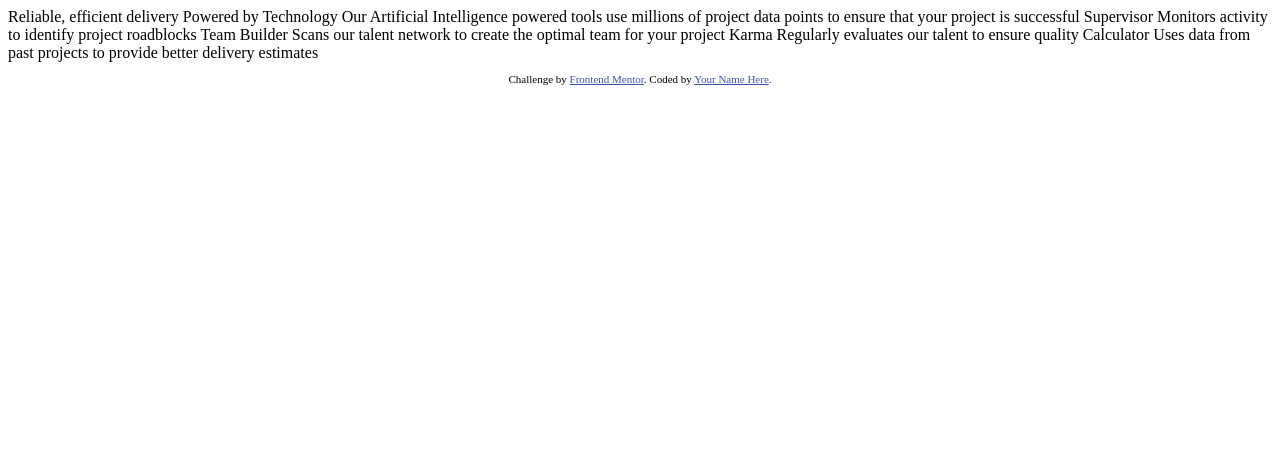
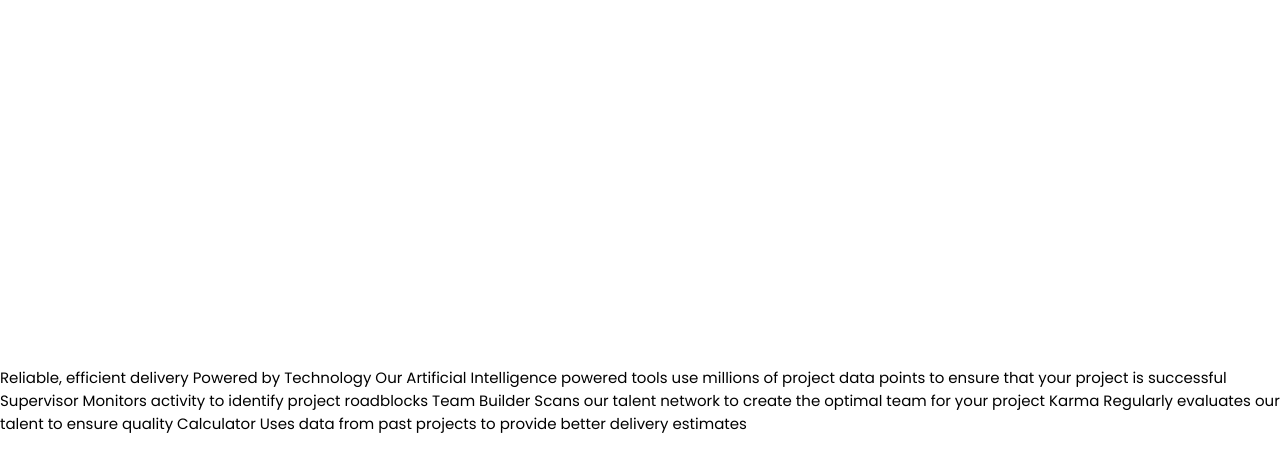
Before and after one commit to teempe/frontend-mentor-four-card-feature-section, a plain HTML site: page index.html in a window 1280 px wide. Drawn offline with Linux system fonts and the light colour scheme.

Commit message:
Project base setup.

```diff
--- a/index.html
+++ b/index.html
@@ -5,15 +5,12 @@
         <meta name="viewport" content="width=device-width, initial-scale=1.0"> <!-- displays site properly based on user's device -->
 
         <link rel="icon" type="image/png" sizes="32x32" href="./images/favicon-32x32.png">
+        <link rel="preconnect" href="https://fonts.googleapis.com">
+        <link rel="preconnect" href="https://fonts.gstatic.com" crossorigin>
+        <link href="https://fonts.googleapis.com/css2?family=Poppins:wght@200;400;600&display=swap" rel="stylesheet">
         <link rel="stylesheet" href="style.css">
 
         <title>Frontend Mentor | Four card feature section</title>
-
-        <!-- Feel free to remove these styles or customise in your own stylesheet 👍 -->
-        <style>
-            .attribution { font-size: 11px; text-align: center; }
-            .attribution a { color: hsl(228, 45%, 44%); }
-        </style>
     </head>
     <body>
 
@@ -39,7 +36,7 @@
         <footer>
             <p class="attribution">
                 Challenge by <a href="https://www.frontendmentor.io?ref=challenge" target="_blank">Frontend Mentor</a>.
-                Coded by <a href="#">Your Name Here</a>.
+                Coded by <a href="https://github.com/teempe">teempe</a>.
             </p>
         </footer>
     </body>
--- a/style.css
+++ b/style.css
@@ -0,0 +1,54 @@
+:root {
+    /* Primary Colors */
+    --red: hsl(0, 78%, 62%);
+    --cyan: hsl(180, 62%, 55%);
+    --orange: hsl(34, 97%, 64%);
+    --blue: hsl(212, 86%, 64%);
+
+    /* Neutral Colors */
+    --very-dark-blue: hsl(234, 12%, 34%);
+    --grayish-blue: hsl(229, 6%, 66%);
+    --very-light-gray: hsl(0, 0%, 98%);
+
+    /* Typography */
+    --ff-base: 'Poppins', sans-serif;
+
+    --fw-thin: 200;
+    --fw-regular: 400;
+    --fw-bold: 600;
+}
+
+* {
+    margin: 0;
+    padding: 0;
+    box-sizing: border-box;
+}
+
+img {
+    display: block;
+}
+
+body {
+    font-family: var(--ff-base);
+    font-weight: var(--fw-regular);
+    font-size: 0.9375rem;
+
+    display: grid;
+    place-content: center;
+    min-height: 100vh;
+}
+
+/* FOOTER */
+/* TODO: style footer at the end */
+footer {
+    display: none;
+}
+
+.attribution {
+    font-size: 11px;
+    text-align: center;
+}
+
+.attribution a {
+    color: hsl(228, 45%, 44%);
+}
```
